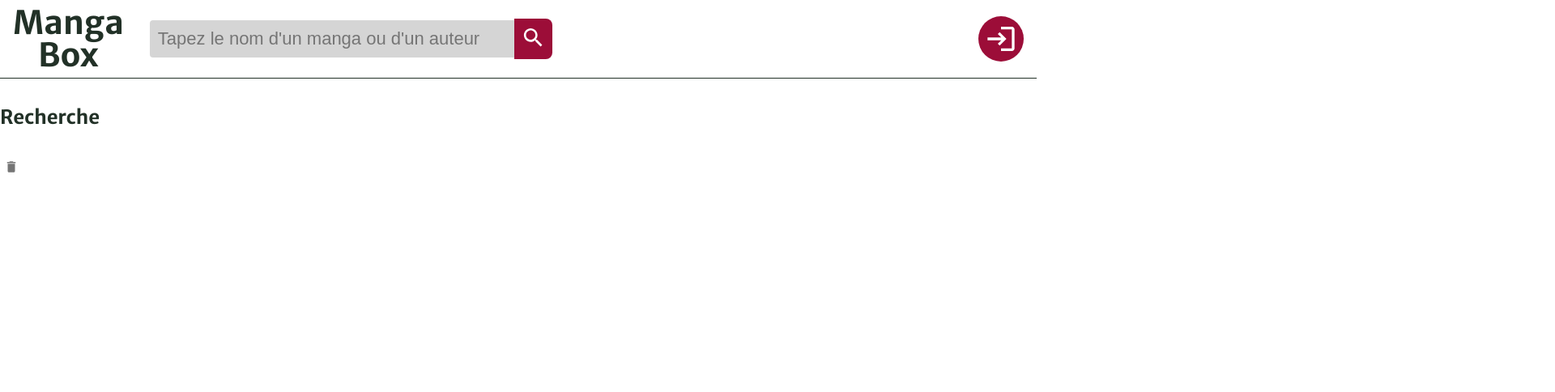
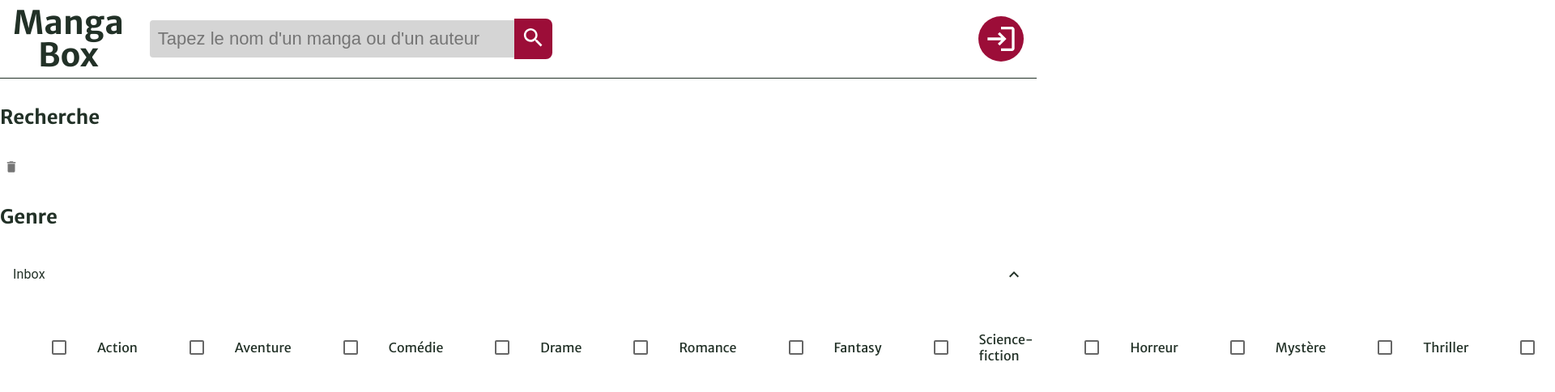
Before and after one commit to Djymini/mangabox, a React (Create React App) app in the folder mangabox_frontend/: page /Products in a window 1280 px wide. Shown: the top 484 px of the page at 81% size, 1920 px wide, since content can reach past the window. Built offline with nearby package versions, Linux system fonts and the light colour scheme.

Commit message:
The filter search base is make and filter with genre is in production

```diff
--- a/mangabox_frontend/src/App.tsx
+++ b/mangabox_frontend/src/App.tsx
@@ -1,16 +1,19 @@
-import React from 'react';
+import React, {useState} from 'react';
 import './App.css';
 import NoAuthRouter from "./routers/NoAuthRouter";
 import {BrowserRouter} from "react-router-dom";
 import {HelmetProvider} from "react-helmet-async";
 import {ThemeProvider} from "@mui/material";
 import mangaboxMuiTheme from "./_themes/mangaboxMuiTheme";
+import {SearchContext} from "./context/SearchContext";
 
 
 function App() {
+
     const Routing = () => {
         return <NoAuthRouter/>;
     }
+
 
     return (
         <BrowserRouter>
--- /dev/null
+++ b/mangabox_frontend/src/_data/mangaGenre.ts
@@ -0,0 +1,33 @@
+export const mangaGenres = [
+    "Action",
+    "Aventure",
+    "Comédie",
+    "Drame",
+    "Romance",
+    "Fantasy",
+    "Science-fiction",
+    "Horreur",
+    "Mystère",
+    "Thriller",
+    "Psychologique",
+    "Surnaturel",
+    "Slice of Life",
+    "École",
+    "Sports",
+    "Magie",
+    "Historique",
+    "Guerre",
+    "Harem",
+    "Shounen",
+    "Shoujo",
+    "Seinen",
+    "Josei",
+    "Mecha",
+    "Isekai",
+    "Super-héros",
+    "Gore",
+    "Écchi",
+    "Yuri",
+    "Yaoi",
+    "Hentai",
+];
--- a/mangabox_frontend/src/components/header/navbar/navbar.module.css
+++ b/mangabox_frontend/src/components/header/navbar/navbar.module.css
@@ -11,7 +11,7 @@
     text-align: center;
 }
 
-.searchContainer form{
+.searchContainer div{
     display: flex;
     align-items: center;
 }
--- a/mangabox_frontend/src/components/header/navbar/searchbar/SearchBar.tsx
+++ b/mangabox_frontend/src/components/header/navbar/searchbar/SearchBar.tsx
@@ -1,14 +1,33 @@
-import {FC} from 'react';
+import {FC, useContext, useState} from 'react';
 import SearchIcon from '@mui/icons-material/Search';
 import styles from "../navbar.module.css"
+import {SearchContext} from "../../../../context/SearchContext";
 
 const SearchBar: FC<{}> = ({}) => {
+    const searchContext = useContext(SearchContext);
+    const [searchInput, setSearchInput] = useState<string>("");
+
+    const handleSearchInputChange = (e:any) => {
+        setSearchInput(e.target.value);
+    }
+
+    const handleSearchButtonClick = () => {
+        searchContext?.setSearch(searchInput);
+    }
+
+    const handleKeyPress = (e: React.KeyboardEvent<HTMLInputElement>) => {
+        if (e.key === 'Enter') {
+            handleSearchButtonClick();
+        }
+    };
+
+
     return (
         <div className={styles.searchContainer}>
-            <form action="/action_page.php">
-                <input type="text" placeholder="Tapez le nom d'un manga ou d'un auteur" name="search"/>
-                <button type="submit"><SearchIcon sx={{fontSize: '31px'}}/></button>
-            </form>
+            <div>
+                <input type="text" placeholder="Tapez le nom d'un manga ou d'un auteur" name="search" value={searchInput} onChange={handleSearchInputChange} onKeyDown={handleKeyPress}/>
+                <button onClick={handleSearchButtonClick}><SearchIcon sx={{fontSize: '31px'}}/></button>
+            </div>
         </div>
     );
 };
--- a/mangabox_frontend/src/components/main/productScreen/ProductScreen.tsx
+++ b/mangabox_frontend/src/components/main/productScreen/ProductScreen.tsx
@@ -4,7 +4,7 @@ import Filter from "./filter/Filter";
 const ProductScreen: FC<{}> = ({}) => {
     return (
         <div>
-            <Filter searchResult={""}/>
+            <Filter/>
         </div>
     );
 };
--- /dev/null
+++ b/mangabox_frontend/src/components/main/productScreen/filter/CheckBoxItem/CheckBoxItem.tsx
@@ -0,0 +1,53 @@
+import {FC, useEffect, useState} from 'react';
+import List from '@mui/material/List';
+import ListItem from '@mui/material/ListItem';
+import ListItemButton from '@mui/material/ListItemButton';
+import ListItemIcon from '@mui/material/ListItemIcon';
+import ListItemText from '@mui/material/ListItemText';
+import Checkbox from '@mui/material/Checkbox';
+import IconButton from '@mui/material/IconButton';
+import CommentIcon from '@mui/icons-material/Comment';
+
+const CheckBoxItem: FC<{value: number, itemName: string}> = ({value, itemName}) => {
+    const [checked, setChecked] = useState<number[]>([]);
+
+
+
+    const handleToggle = (toggleValue: number) => () => {
+        const currentIndex = checked.indexOf(toggleValue);
+        const newChecked = checked;
+        console.log(currentIndex)
+
+        if (currentIndex === -1) {
+            console.log(newChecked)
+            newChecked.push(toggleValue);
+            console.log(newChecked)
+        } else {
+            newChecked.splice(currentIndex, 1);
+        }
+        console.log(checked)
+        setChecked(newChecked);
+    };
+
+
+    return (
+        <>
+            <ListItem key={value}>
+                <ListItemButton role={undefined} onClick={handleToggle(value)} dense>
+                    <ListItemIcon>
+                        <Checkbox
+                            edge="start"
+                            checked={checked.includes(value)}
+                            tabIndex={-1}
+                            disableRipple
+                            inputProps={{'aria-labelledby': `checkbox-list-label-${value}`}}
+                        />
+                    </ListItemIcon>
+                    <p>{itemName}</p>
+                </ListItemButton>
+            </ListItem>
+        </>
+    );
+};
+
+export default CheckBoxItem;
--- a/mangabox_frontend/src/components/main/productScreen/filter/Filter.tsx
+++ b/mangabox_frontend/src/components/main/productScreen/filter/Filter.tsx
@@ -1,17 +1,57 @@
-import {FC} from 'react';
+import {FC, useContext, useState} from 'react';
 import IconButton from '@mui/material/IconButton';
 import DeleteIcon from '@mui/icons-material/Delete';
+import {SearchContext} from "../../../../context/SearchContext";
+import ListSubheader from '@mui/material/ListSubheader';
+import List from '@mui/material/List';
+import ListItemButton from '@mui/material/ListItemButton';
+import ListItemIcon from '@mui/material/ListItemIcon';
+import ListItemText from '@mui/material/ListItemText';
+import Collapse from '@mui/material/Collapse';
+import InboxIcon from '@mui/icons-material/MoveToInbox';
+import DraftsIcon from '@mui/icons-material/Drafts';
+import SendIcon from '@mui/icons-material/Send';
+import ExpandLess from '@mui/icons-material/ExpandLess';
+import ExpandMore from '@mui/icons-material/ExpandMore';
+import StarBorder from '@mui/icons-material/StarBorder';
+import Checkbox from "@mui/material/Checkbox";
+import CheckBoxItem from "./CheckBoxItem/CheckBoxItem";
+import {mangaGenres} from "../../../../_data/mangaGenre";
 
-const Filter: FC<{searchResult: string}> = ({searchResult}) => {
+const Filter: FC<{}> = ({}) => {
+    const searchContext = useContext(SearchContext);
+    const [open, setOpen] = useState(true);
+
+    const handleClick = () => {
+        setOpen(!open);
+    };
+
     return (
         <div>
             <div>
                 <h4>Recherche</h4>
                 <div>
-                   <p>{searchResult}</p>
+                   <p>{searchContext?.search}</p>
                     <IconButton aria-label="delete" size="small">
                         <DeleteIcon fontSize="inherit"/>
                     </IconButton>
+                </div>
+
+                <h4>Genre</h4>
+                <div>
+                    <ListItemButton onClick={handleClick}>
+                        <ListItemText primary="Inbox"/>
+                        {open ? <ExpandLess/> : <ExpandMore/>}
+                    </ListItemButton>
+                    <Collapse in={open} timeout="auto" unmountOnExit>
+                        <List component="div" disablePadding>
+                            <ListItemButton sx={{pl: 4}}>
+                                {mangaGenres.map((item, index) => (
+                                    <CheckBoxItem key={index} value={index} itemName={item}/>
+                                ))}
+                            </ListItemButton>
+                        </List>
+                    </Collapse>
                 </div>
             </div>
         </div>
--- /dev/null
+++ b/mangabox_frontend/src/context/SearchContext.tsx
@@ -0,0 +1,9 @@
+import {createContext} from "react";
+
+
+interface SearchContext {
+    search: string;
+    setSearch: React.Dispatch<React.SetStateAction<string>>;
+}
+
+export const SearchContext = createContext<SearchContext | undefined>(undefined);
--- a/mangabox_frontend/src/layout/LayoutWithBar.tsx
+++ b/mangabox_frontend/src/layout/LayoutWithBar.tsx
@@ -1,14 +1,18 @@
-import {FC} from 'react';
+import {FC, useState} from 'react';
 import {Outlet} from "react-router-dom";
 import Footer from "../pages/3_footer/Footer";
 import Header from "../pages/1_header/Header";
+import {SearchContext} from "../context/SearchContext";
 
 const LayoutWithBar: FC<{}> = ({}) => {
+    const [search, setSearch] = useState<string>("")
     return (
         <>
-            <Header/>
-            <Outlet/>
-            <Footer/>
+            <SearchContext.Provider value={{search, setSearch}}>
+                <Header/>
+                <Outlet/>
+                <Footer/>
+            </SearchContext.Provider>
         </>
     );
 };
```
Also changed, not shown: mangabox_frontend/src/pages/2_main/Products.tsx (+5 -4 lines).
